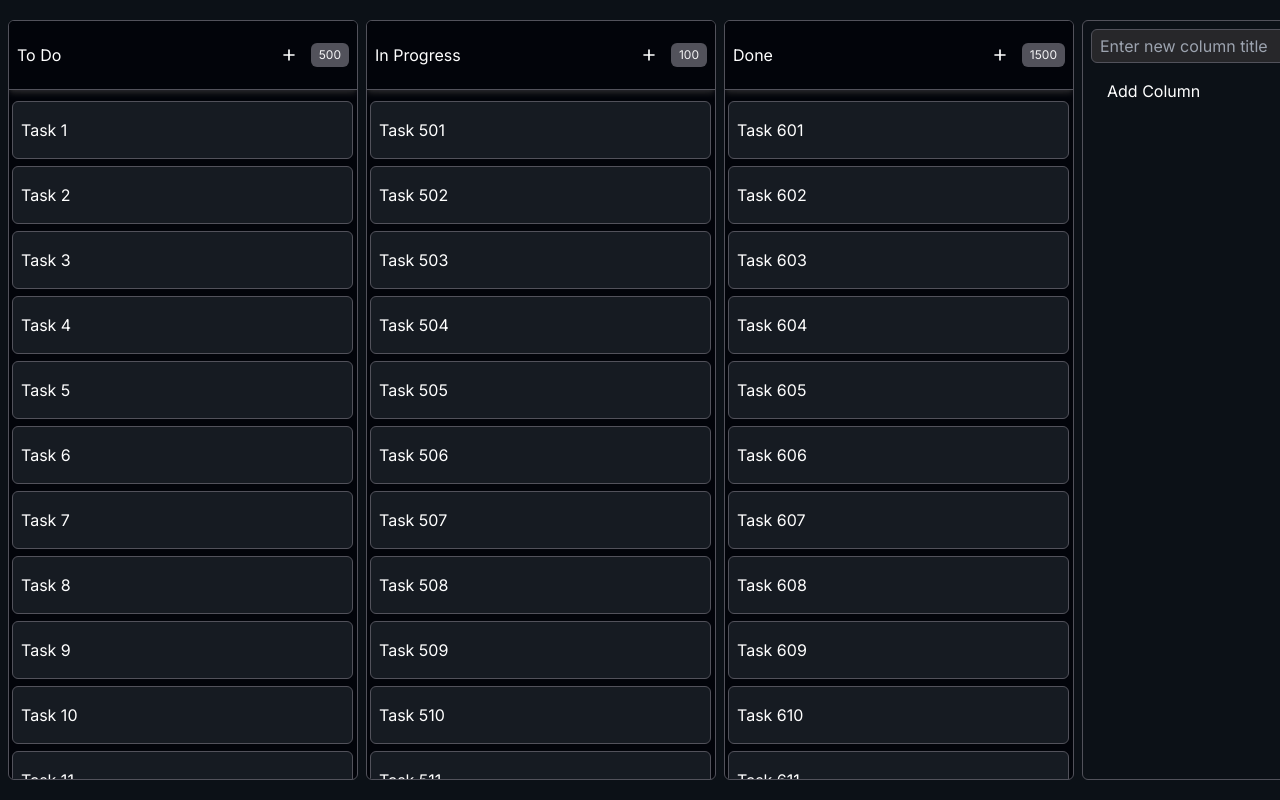
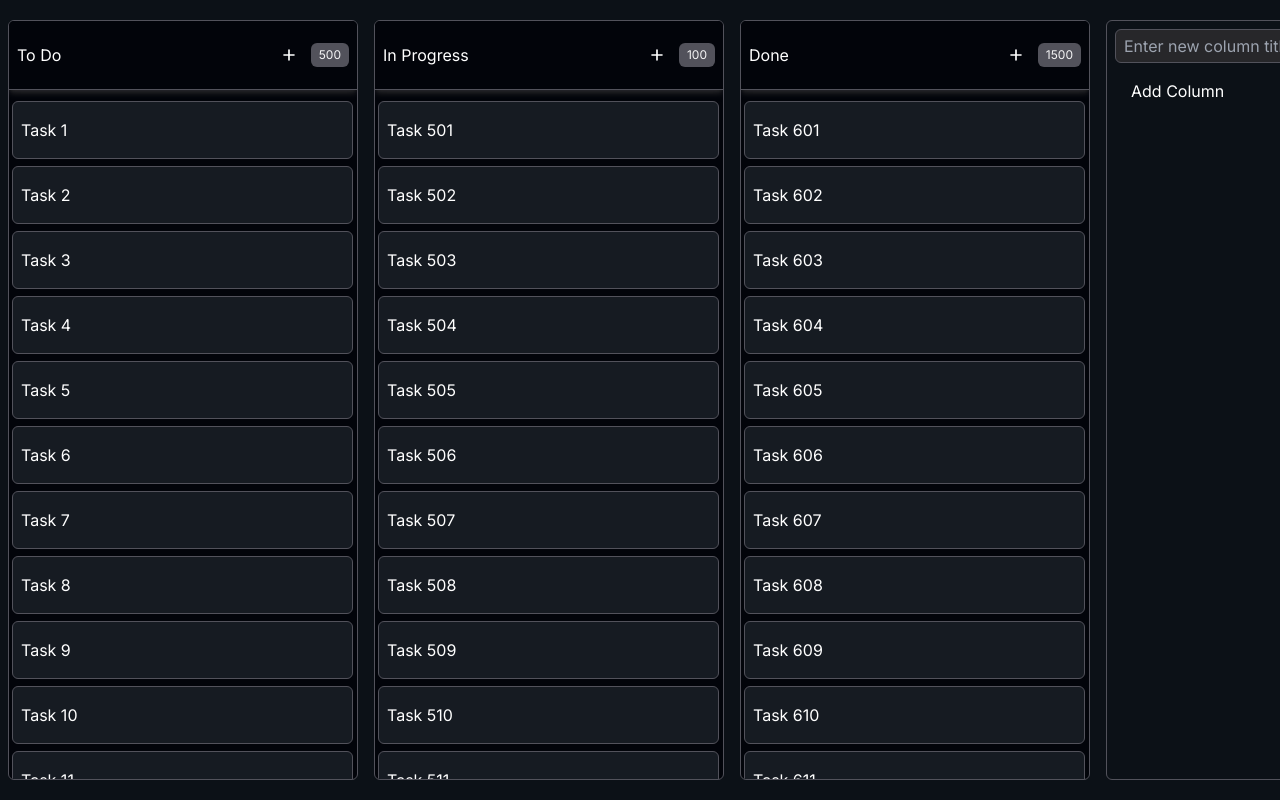
Before and after one commit to Cotter45/kanbanner, a Next.js app: page / in a window 1280 px wide. Built offline with nearby package versions, Linux system fonts and the light colour scheme.

Commit message:
ok, think the touch sensors are all good now

```diff
--- a/package.json
+++ b/package.json
@@ -3,7 +3,7 @@
   "version": "0.1.0",
   "private": true,
   "scripts": {
-    "dev": "next dev",
+    "dev": "next dev -H 0.0.0.0",
     "build": "next build",
     "start": "next start",
     "lint": "next lint"
--- a/src/app/page.tsx
+++ b/src/app/page.tsx
@@ -3,6 +3,7 @@
 import { useState } from "react";
 
 import { Kanban, type IKanbanColumn } from "@/components/kanban";
+import { useDeviceDetection } from "@/hooks/useDeviceDetection";
 
 const fiveHundredRandomTasks = Array.from({ length: 500 }, (_, i) => ({
   id: i.toString(),
@@ -20,6 +21,8 @@ const fiveHundredMoreRandomTasks = Array.from({ length: 1500 }, (_, i) => ({
 }));
 
 export default function Home() {
+  const device = useDeviceDetection();
+
   const [columns, setColumns] = useState<IKanbanColumn<any>[]>([
     {
       id: "column-1",
@@ -76,6 +79,7 @@ export default function Home() {
   return (
     <main className="relative no-scrollbar flex overflow-auto w-full h-[100dvh] flex-col py-5 px-2 bg-[#0C1117] text-white">
       <Kanban
+        device={device}
         columns={columns}
         setColumns={setColumns}
         handleAddColumn={handleAddColumn}
--- a/src/components/kanban/Kanban.tsx
+++ b/src/components/kanban/Kanban.tsx
@@ -22,6 +22,7 @@ export interface IKanbanColumn<T> {
 }
 
 interface IKanbanProps<T> {
+  device: "Mobile" | "Tablet" | "Desktop" | undefined;
   columns: IKanbanColumn<T>[];
   setColumns: React.Dispatch<React.SetStateAction<IKanbanColumn<T>[]>>;
   handleAddColumn: (title: string) => Promise<void>;
@@ -30,6 +31,7 @@ interface IKanbanProps<T> {
 }
 
 function Kanban<T>({
+  device,
   columns,
   setColumns,
   handleAddColumn,
@@ -45,15 +47,19 @@ function Kanban<T>({
   const [activeItem, setActiveItem] = useState<any>(null);
   const [newColumnTitle, setNewColumnTitle] = useState("");
 
+  const determineSensor = () => {
+    if (device === "Mobile" || device === "Tablet") {
+      return TouchSensor;
+    } else {
+      return PointerSensor;
+    }
+  };
+
   const sensors = useSensors(
-    useSensor(PointerSensor, {
+    useSensor(determineSensor(), {
       activationConstraint: {
+        delay: 250,
         distance: 8,
-      },
-    }),
-    useSensor(TouchSensor, {
-      activationConstraint: {
-        delay: 300,
         tolerance: 8,
       },
     })
@@ -93,6 +99,7 @@ function Kanban<T>({
   };
 
   const onDragStart = (event: any) => {
+    setTimeout(() => {
       const { active } = event;
       const id = active?.id;
 
@@ -103,6 +110,7 @@ function Kanban<T>({
           .find((item) => item.id === id);
         setActiveItem(item);
       }
+    }, 1000);
   };
 
   const addColumn = async () => {
@@ -121,7 +129,7 @@ function Kanban<T>({
       onDragEnd={onDragEnd}
       onDragStart={onDragStart}
     >
-      <div className="h-full flex gap-2">
+      <div className="h-full flex gap-4">
         {columns.map((column) => (
           <KanbanCol<T>
             key={column.id}
--- a/src/components/kanban/KanbanItem.tsx
+++ b/src/components/kanban/KanbanItem.tsx
@@ -40,7 +40,7 @@ function KanbanItem<T>({ item, renderItem }: KanbanItemProps<T>) {
       ? `translate3d(${transform.x}px, ${transform.y}px, 0)`
       : undefined,
     transition,
-    // touchAction: "manipulation",
+    touchAction: "manipulation",
   };
 
   const randomComment = useMemo(() => {
```
Lines whose indentation alone changed are shown as unchanged.
